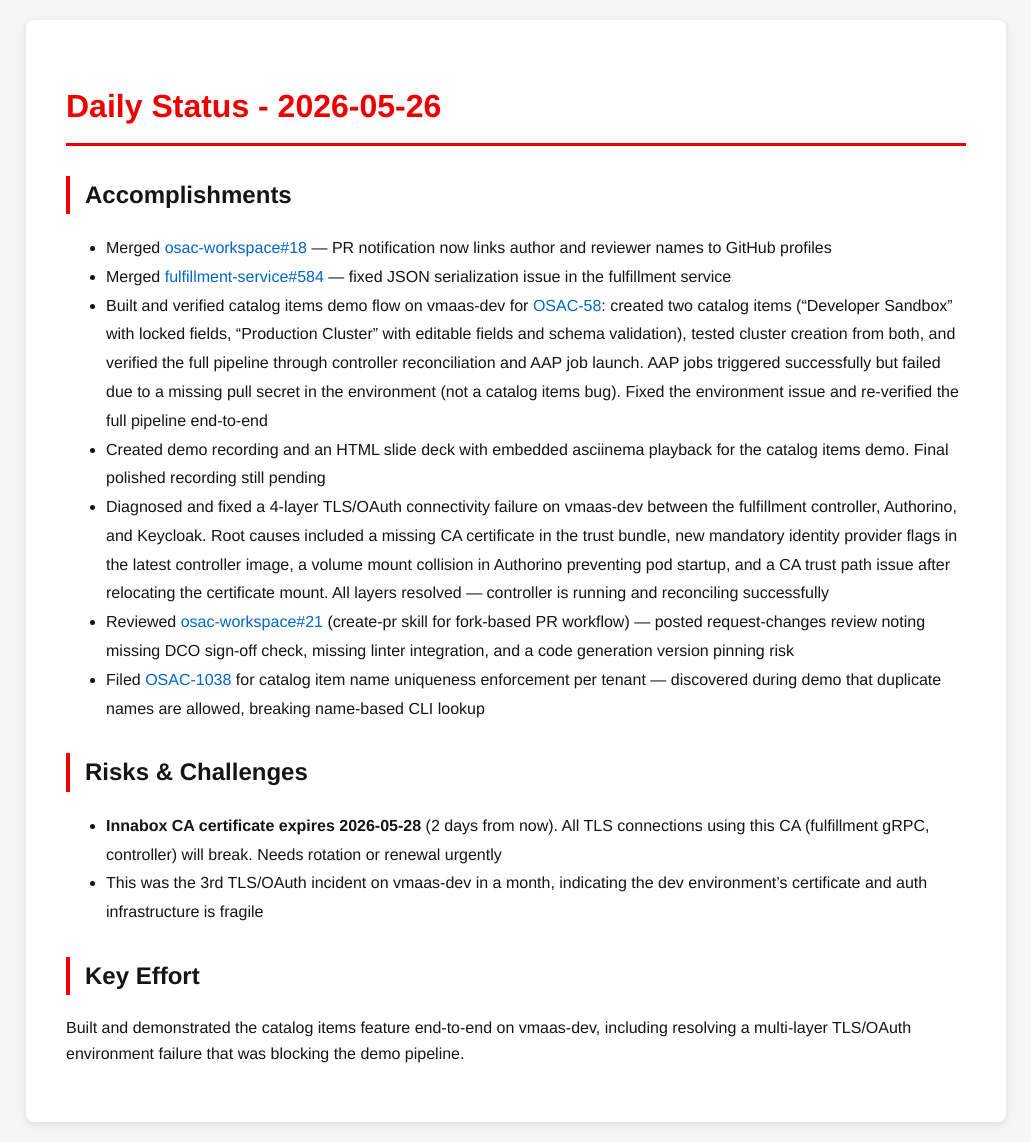
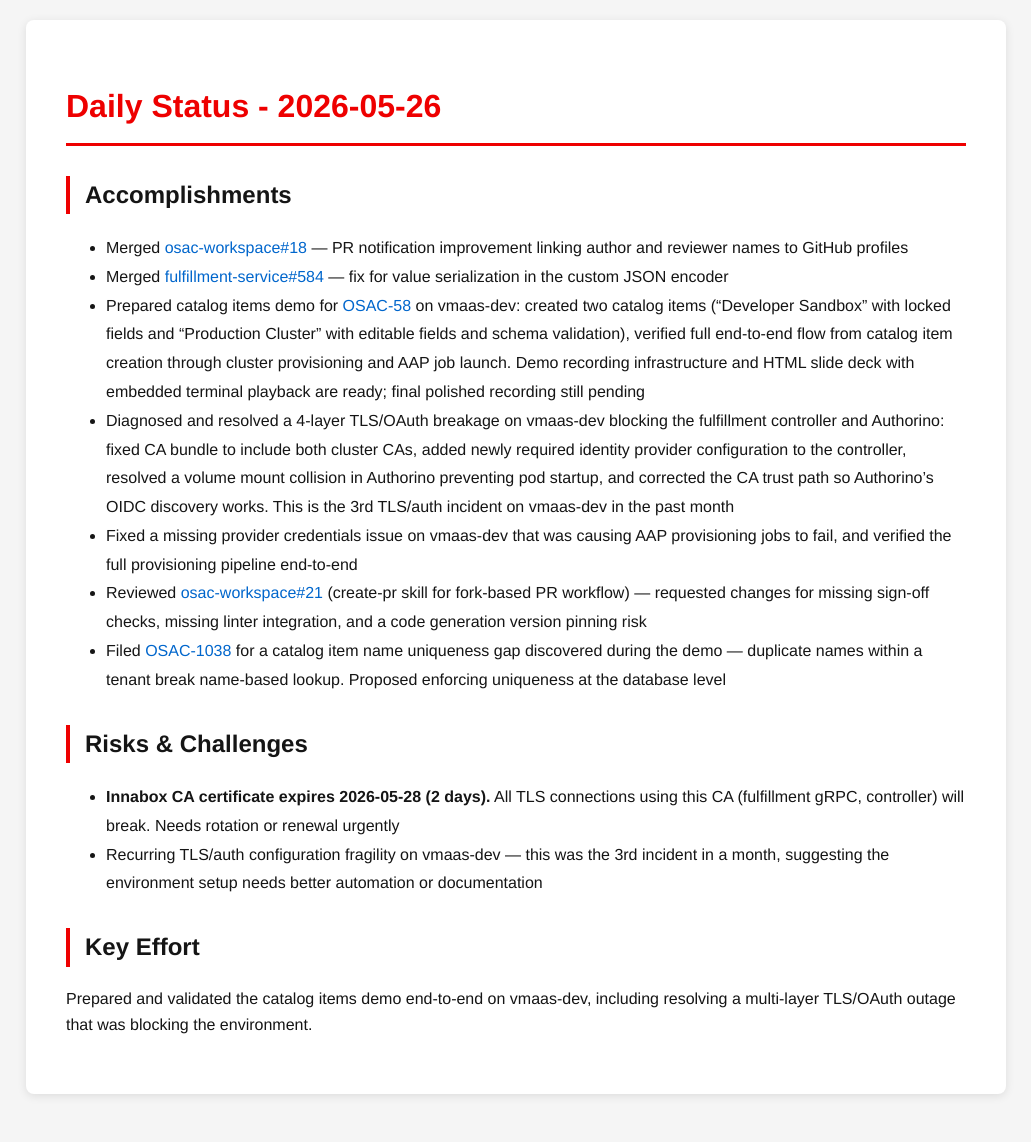
Before and after one commit to tzvatot/daily-status, a Jekyll site: the page built from 2026-05-26.md, in a window 1280 px wide. Shown: the whole page, without its empty margins (124-1155 px from the left). Built offline with Jekyll 4.4.1, drawn with Linux system fonts in a browser that asks for light colours; after the commit the page ends 1114 px from its top, so only the background shows below that.

Commit message:
Daily status update - 2026-05-26

```diff
--- a/2026-05-26.md
+++ b/2026-05-26.md
@@ -7,17 +7,20 @@ date: 2026-05-26
 # Daily Status - 2026-05-26
 
 ## Accomplishments
-- Merged [osac-workspace#18](https://github.com/osac-project/osac-workspace/pull/18) — PR notification now links author and reviewer names to GitHub profiles
-- Merged [fulfillment-service#584](https://github.com/osac-project/fulfillment-service/pull/584) — fixed JSON serialization issue in the fulfillment service
-- Built and verified catalog items demo flow on vmaas-dev for [OSAC-58](https://redhat.atlassian.net/browse/OSAC-58): created two catalog items ("Developer Sandbox" with locked fields, "Production Cluster" with editable fields and schema validation), tested cluster creation from both, and verified the full pipeline through controller reconciliation and AAP job launch. AAP jobs triggered successfully but failed due to a missing pull secret in the environment (not a catalog items bug). Fixed the environment issue and re-verified the full pipeline end-to-end
-- Created demo recording and an HTML slide deck with embedded asciinema playback for the catalog items demo. Final polished recording still pending
-- Diagnosed and fixed a 4-layer TLS/OAuth connectivity failure on vmaas-dev between the fulfillment controller, Authorino, and Keycloak. Root causes included a missing CA certificate in the trust bundle, new mandatory identity provider flags in the latest controller image, a volume mount collision in Authorino preventing pod startup, and a CA trust path issue after relocating the certificate mount. All layers resolved — controller is running and reconciling successfully
-- Reviewed [osac-workspace#21](https://github.com/osac-project/osac-workspace/pull/21) (create-pr skill for fork-based PR workflow) — posted request-changes review noting missing DCO sign-off check, missing linter integration, and a code generation version pinning risk
-- Filed [OSAC-1038](https://redhat.atlassian.net/browse/OSAC-1038) for catalog item name uniqueness enforcement per tenant — discovered during demo that duplicate names are allowed, breaking name-based CLI lookup
+
+- Merged [osac-workspace#18](https://github.com/osac-project/osac-workspace/pull/18) — PR notification improvement linking author and reviewer names to GitHub profiles
+- Merged [fulfillment-service#584](https://github.com/osac-project/fulfillment-service/pull/584) — fix for value serialization in the custom JSON encoder
+- Prepared catalog items demo for [OSAC-58](https://redhat.atlassian.net/browse/OSAC-58) on vmaas-dev: created two catalog items ("Developer Sandbox" with locked fields and "Production Cluster" with editable fields and schema validation), verified full end-to-end flow from catalog item creation through cluster provisioning and AAP job launch. Demo recording infrastructure and HTML slide deck with embedded terminal playback are ready; final polished recording still pending
+- Diagnosed and resolved a 4-layer TLS/OAuth breakage on vmaas-dev blocking the fulfillment controller and Authorino: fixed CA bundle to include both cluster CAs, added newly required identity provider configuration to the controller, resolved a volume mount collision in Authorino preventing pod startup, and corrected the CA trust path so Authorino's OIDC discovery works. This is the 3rd TLS/auth incident on vmaas-dev in the past month
+- Fixed a missing provider credentials issue on vmaas-dev that was causing AAP provisioning jobs to fail, and verified the full provisioning pipeline end-to-end
+- Reviewed [osac-workspace#21](https://github.com/osac-project/osac-workspace/pull/21) (create-pr skill for fork-based PR workflow) — requested changes for missing sign-off checks, missing linter integration, and a code generation version pinning risk
+- Filed [OSAC-1038](https://redhat.atlassian.net/browse/OSAC-1038) for a catalog item name uniqueness gap discovered during the demo — duplicate names within a tenant break name-based lookup. Proposed enforcing uniqueness at the database level
 
 ## Risks & Challenges
-- **Innabox CA certificate expires 2026-05-28** (2 days from now). All TLS connections using this CA (fulfillment gRPC, controller) will break. Needs rotation or renewal urgently
-- This was the 3rd TLS/OAuth incident on vmaas-dev in a month, indicating the dev environment's certificate and auth infrastructure is fragile
+
+- **Innabox CA certificate expires 2026-05-28 (2 days).** All TLS connections using this CA (fulfillment gRPC, controller) will break. Needs rotation or renewal urgently
+- Recurring TLS/auth configuration fragility on vmaas-dev — this was the 3rd incident in a month, suggesting the environment setup needs better automation or documentation
 
 ## Key Effort
-Built and demonstrated the catalog items feature end-to-end on vmaas-dev, including resolving a multi-layer TLS/OAuth environment failure that was blocking the demo pipeline.
+
+Prepared and validated the catalog items demo end-to-end on vmaas-dev, including resolving a multi-layer TLS/OAuth outage that was blocking the environment.
```
